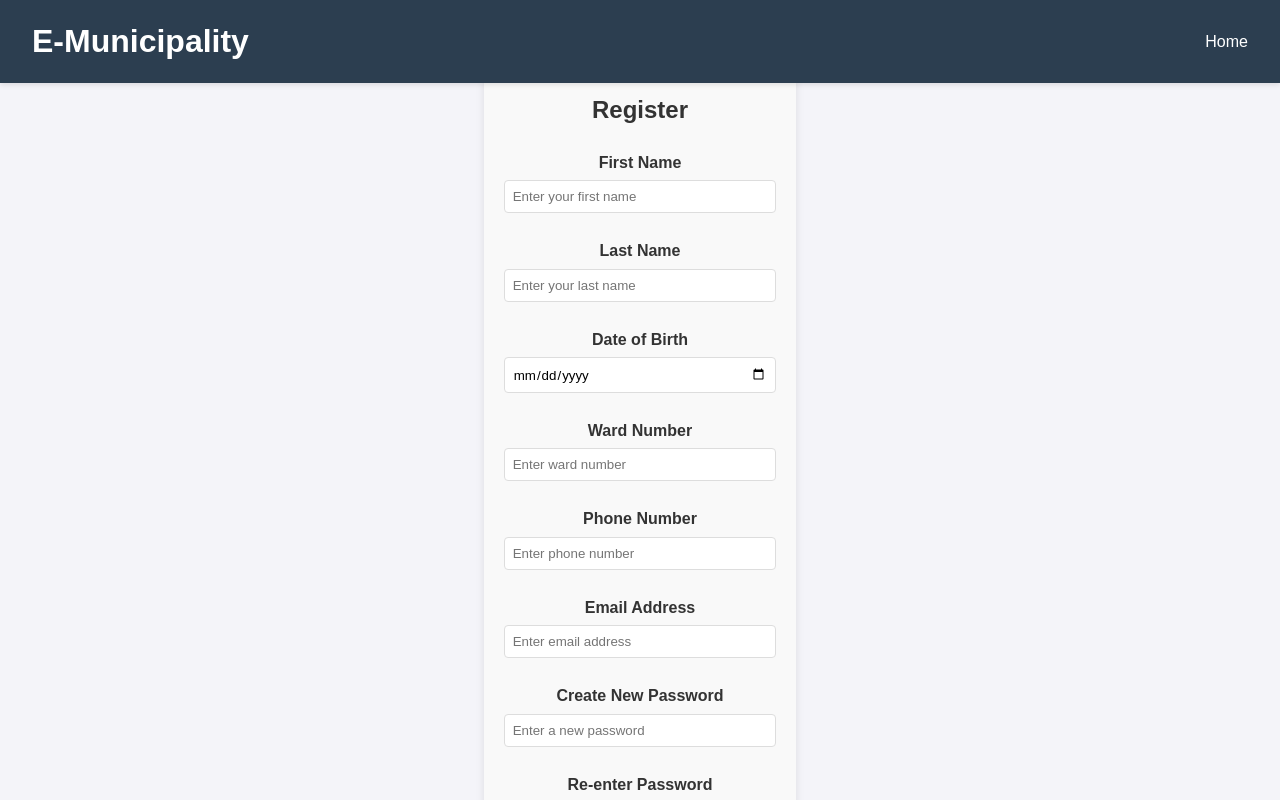
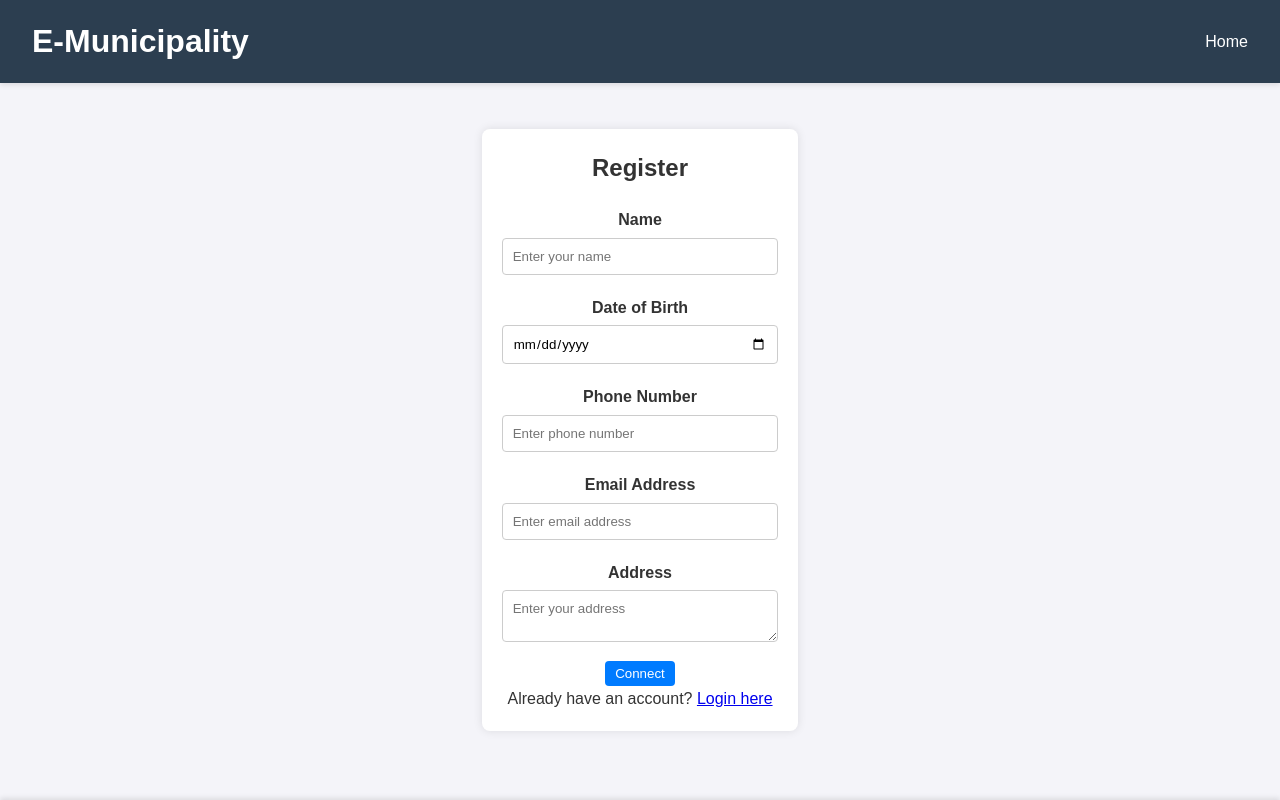
Before and after one commit to ashwinsdk/block-dock, a React (Create React App) app in the folder e-municipality/: page /register in a window 1280 px wide. Shown: the top 800 px of the page. Built offline with nearby package versions, Linux system fonts and the light colour scheme.

Commit message:
save-login

```diff
--- a/e-municipality/src/user/Login.css
+++ b/e-municipality/src/user/Login.css
@@ -1,53 +1,6 @@
-
-body {
-    margin: 0;
-    font-family: Arial, sans-serif;
-    background-color: #f4f4f9;
-    color: #333;
-    line-height: 1.6;
-  }
-
-
-  .navbar {
-    display: flex;
-    justify-content: space-between;
-    align-items: center;
-    background-color: #2c3e50;
-    color: white;
-    padding: 1rem 2rem;
-    position: fixed;
-    top: 0;
-    left: 0;
-    width: 100%;
-    z-index: 1000;
-    box-shadow: 0 2px 5px rgba(0, 0, 0, 0.1);
-  }
-
-  .navbar-title {
-    font-size: 1.8rem;
-    font-weight: bold;
-  }
-
-  .navbar-links {
-    display: flex;
-  }
-
-  .navbar-link {
-    text-decoration: none;
-    color: white;
-    font-size: 1rem;
-    margin-left: 1.5rem;
-    transition: color 0.3s ease;
-  }
-
-  .navbar-link:hover {
-    color: #d1eaff;
-  }
-
-
 .login {
-    max-width: 600px;
-    margin: 8rem auto 2rem;
+  max-width: 400px;
+  margin: 2rem auto;
   padding: 1.5rem;
   background-color: #fff;
   border-radius: 5px;
@@ -69,13 +22,17 @@ body {
   margin-bottom: 0.5rem;
 }
 
+.login input,
 .login select {
   width: 100%;
   padding: 0.7rem;
-    margin-bottom: 1.5rem;
+  margin-bottom: 1rem;
   border: 1px solid #ddd;
   border-radius: 5px;
   font-size: 1rem;
+}
+
+.login select {
   background-color: #f9f9f9;
 }
 
@@ -103,19 +60,33 @@ body {
   background-color: #2980b9;
 }
 
-
-  .footer {
-    text-align: center;
-    padding: 1rem;
-    background-color: #2c3e50;
-    color: white;
-    margin-top: auto;
-    box-shadow: 0 -2px 5px rgba(0, 0, 0, 0.1);
+.button-group button:first-child {
+  margin-right: 5px;
 }
 
+.button-group button:last-child {
+  margin-left: 5px;
+}
 
-  .App {
+.login-container {
   display: flex;
-    flex-direction: column;
-    min-height: 100vh;
+  justify-content: center;
+  align-items: center;
+  height: 100vh;
 }
+
+.login {
+  text-align: center;
+  width: 300px;
+  /* Set a fixed width */
+  padding: 20px;
+  /* Add padding for better spacing */
+  border: 1px solid #ccc;
+  /* Optional: Add a border */
+  border-radius: 10px;
+  /* Optional: Add rounded corners */
+  box-shadow: 0 0 10px rgba(0, 0, 0, 0.1);
+  /* Optional: Add a subtle shadow */
+  background-color: #fff;
+  /* Optional: Add a background color */
+}
--- a/e-municipality/src/user/Login.js
+++ b/e-municipality/src/user/Login.js
@@ -1,31 +1,18 @@
-import React, { useState } from "react";
-import { useNavigate, Link } from "react-router-dom";
-import "./Login.css";
+import React, { useState } from 'react';
+import { useNavigate, Link } from 'react-router-dom';
+import './Login.css';
 
 function Login() {
-  const [userType, setUserType] = useState("user");
-
+  const [userType, setUserType] = useState('user');
+  const [name, setName] = useState('');
   const navigate = useNavigate();
 
-  const handleLogin = () => {
-    if (userType === "user") {
-      navigate("/user-dashboard");
-    } else if (userType === "admin") {
-      navigate("/admin-head-home");
-    } else if (userType === "government") {
-      navigate("/admin-govt-home");
-    } else {
-      alert("Please select a valid user type");
-    }
-  };
-
   const handleConnect = () => {
-    alert("Connect button clicked!");
+    alert('Connect button clicked!');
   };
 
   return (
-    <div className="App">
-      {/* Header */}
+    <div className="login-container">
       <header className="navbar">
         <div className="navbar-title">E-Municipality</div>
         <div className="navbar-links">
@@ -34,34 +21,26 @@ function Login() {
           </Link>
         </div>
       </header>
-
-      {/* Main Login Form */}
       <div className="login">
         <h2>Login</h2>
         <label>User Type</label>
-        <select
-          value={userType}
-          onChange={(e) => setUserType(e.target.value)}
-        >
+        <select value={userType} onChange={(e) => setUserType(e.target.value)}>
           <option value="user">User</option>
           <option value="admin">Municipality Admin</option>
           <option value="government">Government</option>
         </select>
 
         <div className="button-group">
-          <button onClick={handleLogin}>Login</button>
           <button onClick={handleConnect}>Connect</button>
         </div>
 
-        <p>
-          New user? <Link to="/register">Register here</Link>
-        </p>
+        {userType === 'user' && (
+          <p>
+            New user? <Link to="/register">Register here</Link>
+          </p>
+        )}
       </div>
 
-      {/* Footer */}
-      <footer className="footer">
-        <p>&copy; 2024 E-Municipality. All rights reserved.</p>
-      </footer>
     </div>
   );
 }
--- a/e-municipality/src/user/Register.css
+++ b/e-municipality/src/user/Register.css
@@ -1,57 +1,20 @@
-
-body, html {
-  margin: 0;
-  padding: 0;
-  height: 100%;
-  font-family: Arial, sans-serif;
+.register-container {
+  display: flex;
+  justify-content: center;
+  align-items: center;
+  height: calc(100vh - 60px);
+  /* Adjust height to account for header */
+  padding: 20px;
+  box-sizing: border-box;
+  margin-top: 60px;
+  /* Add margin to avoid touching the header */
 }
 
-.layout {
-  display: flex;
-  flex-direction: column;
-  min-height: 100vh;
-}
-
-
-.navbar {
-  display: flex;
-  justify-content: space-between;
-  align-items: center;
-  background-color: #2c3e50;
-  color: white;
-  padding: 1rem 2rem;
-  box-shadow: 0 2px 5px rgba(0, 0, 0, 0.1);
-}
-
-.navbar-title {
-  font-size: 1.8rem;
-  font-weight: bold;
-}
-
-.navbar-links {
-  display: flex;
-}
-
-.navbar-link {
-  text-decoration: none;
-  color: white;
-  font-size: 1rem;
-  margin-left: 1.5rem;
-  transition: color 0.3s ease;
-}
-
-.navbar-link:hover {
-  color: #d1eaff;
-}
-
-
 .register {
-  max-width: 400px;
-  margin: 20px auto;
+  background-color: #fff;
   padding: 20px;
-  background-color: #f9f9f9;
   border-radius: 8px;
-  box-shadow: 0 4px 8px rgba(0, 0, 0, 0.1);
+  box-shadow: 0 0 10px rgba(0, 0, 0, 0.1);
 }
 
 .register h2 {
@@ -68,45 +31,8 @@ body, html {
 .register input,
 .register textarea {
   width: 100%;
-  padding: 8px;
-  margin-bottom: 15px;
-  border: 1px solid #ddd;
+  padding: 10px;
+  margin-bottom: 10px;
+  border: 1px solid #ccc;
   border-radius: 4px;
 }
-
-.register button {
-  width: 100%;
-  padding: 10px;
-  background-color: #0a24cd;
-  color: white;
-  border: none;
-  border-radius: 4px;
-  cursor: pointer;
-}
-
-.register button:hover {
-  background-color: #071ea3;
-}
-
-.register p {
-  text-align: center;
-  margin-top: 15px;
-}
-
-.register a {
-  color: #0066cc;
-  text-decoration: none;
-}
-
-.register a:hover {
-  text-decoration: underline;
-}
-
-.footer {
-  text-align: center;
-  padding: 1rem;
-  background-color: #2c3e50;
-  color: white;
-  box-shadow: 0 -2px 5px rgba(0, 0, 0, 0.1);
-  margin-top: auto;
-}
--- a/e-municipality/src/user/Register.js
+++ b/e-municipality/src/user/Register.js
@@ -3,38 +3,20 @@ import { Link } from "react-router-dom";
 import "./Register.css";
 
 function Register() {
-  const [firstName, setFirstName] = useState("");
-  const [lastName, setLastName] = useState("");
-  const [dob, setDob] = useState("");
-  const [wardNo, setWardNo] = useState("");
-  const [phoneNo, setPhoneNo] = useState("");
-  const [email, setEmail] = useState("");
-  const [newPassword, setNewPassword] = useState("");
-  const [reEnterPassword, setReEnterPassword] = useState("");
-  const [address, setAddress] = useState("");
+  const [name, setName] = useState('');
+  const [dob, setDob] = useState('');
+  const [phoneNo, setPhoneNo] = useState('');
+  const [email, setEmail] = useState('');
+  const [address, setAddress] = useState('');
 
   const handleRegister = (e) => {
     e.preventDefault();
 
-    if (
-      !firstName ||
-      !lastName ||
-      !dob ||
-      !wardNo ||
-      !phoneNo ||
-      !email ||
-      !newPassword ||
-      !reEnterPassword ||
-      !address
-    ) {
+    if (!name || !dob || !phoneNo || !email || !address) {
       alert("All fields must be filled!");
       return;
     }
 
-    if (newPassword !== reEnterPassword) {
-      alert("Passwords don't match!");
-      return;
-    }
 
     alert("Registration successful!");
   };
@@ -49,25 +31,16 @@ function Register() {
         </div>
       </header>
 
-
-      <br></br><br></br>
+      <div className="register-container">
         <div className="register">
           <h2>Register</h2>
           <form onSubmit={handleRegister}>
-          <label>First Name</label>
+            <label>Name</label>
             <input
               type="text"
-            value={firstName}
-            onChange={(e) => setFirstName(e.target.value)}
-            placeholder="Enter your first name"
-          />
-
-          <label>Last Name</label>
-          <input
-            type="text"
-            value={lastName}
-            onChange={(e) => setLastName(e.target.value)}
-            placeholder="Enter your last name"
+              value={name}
+              onChange={(e) => setName(e.target.value)}
+              placeholder="Enter your name"
             />
 
             <label>Date of Birth</label>
@@ -75,14 +48,6 @@ function Register() {
               type="date"
               value={dob}
               onChange={(e) => setDob(e.target.value)}
-          />
-
-          <label>Ward Number</label>
-          <input
-            type="text"
-            value={wardNo}
-            onChange={(e) => setWardNo(e.target.value)}
-            placeholder="Enter ward number"
             />
 
             <label>Phone Number</label>
@@ -101,22 +66,6 @@ function Register() {
               placeholder="Enter email address"
             />
 
-          <label>Create New Password</label>
-          <input
-            type="password"
-            value={newPassword}
-            onChange={(e) => setNewPassword(e.target.value)}
-            placeholder="Enter a new password"
-          />
-
-          <label>Re-enter Password</label>
-          <input
-            type="password"
-            value={reEnterPassword}
-            onChange={(e) => setReEnterPassword(e.target.value)}
-            placeholder="Re-enter your password"
-          />
-
             <label>Address</label>
             <textarea
               value={address}
@@ -124,12 +73,14 @@ function Register() {
               placeholder="Enter your address"
             ></textarea>
 
-          <button type="submit">Register</button>
+            <button type="submit">Connect</button>
           </form>
 
           <p>
             Already have an account? <a href="/login">Login here</a>
           </p>
+        </div>
+
       </div>
 
       {/* Footer */}
```
Also changed, not shown: e-municipality/src/user/logo.svg (deleted), 1 other file (tests, documents, lock files or other folders). Lines whose indentation alone changed are shown as unchanged.
